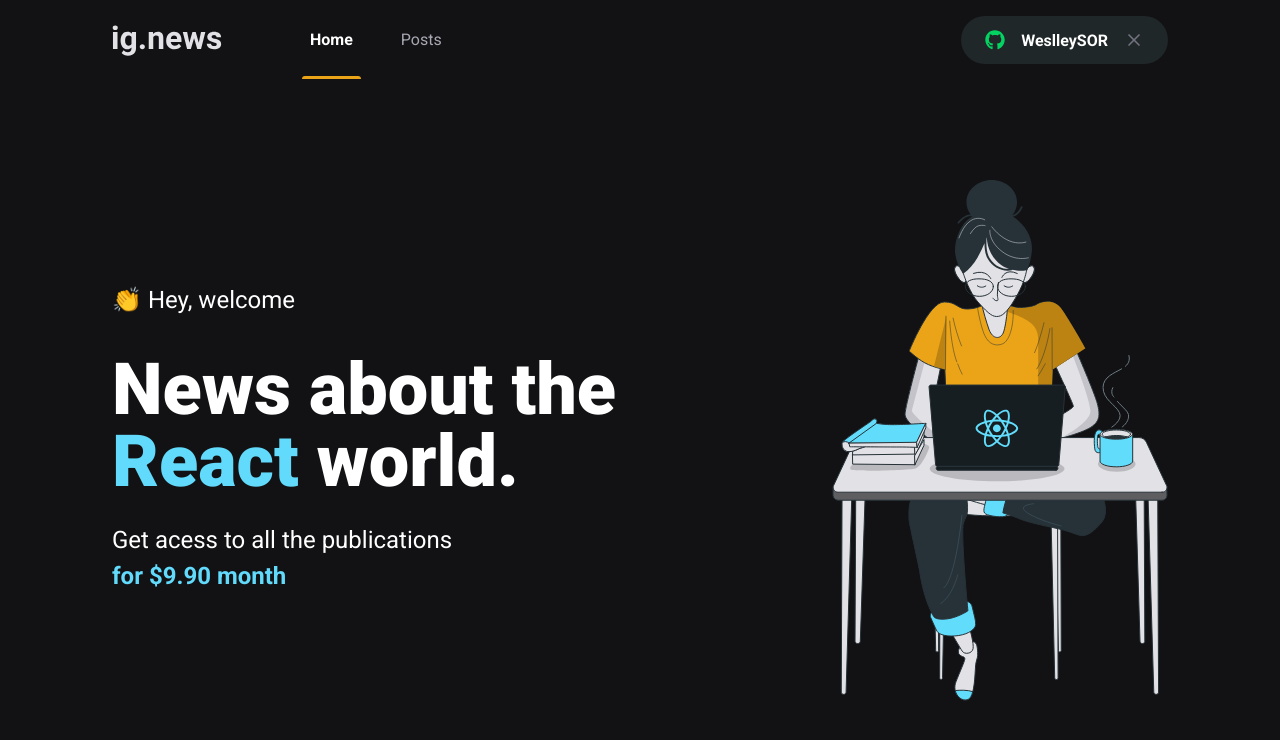
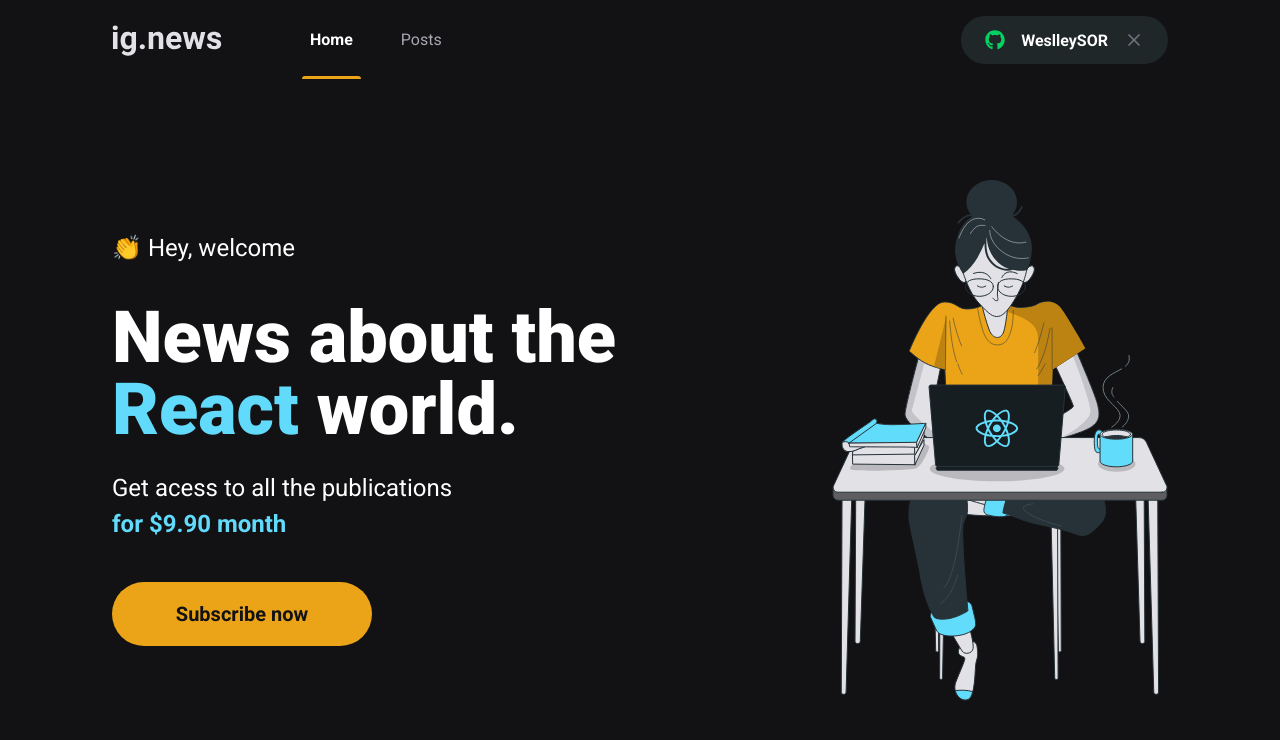
Before and after one commit to WeslleySOR/ignews, a Next.js app: page / in a window 1280 px wide. Shown: the top 740 px of the page. Built offline with nearby package versions, Linux system fonts and the light colour scheme.

Commit message:
create: Componente: SubscribeButton

```diff
--- /dev/null
+++ b/src/components/Header/SubscribeButton/index.tsx
@@ -0,0 +1,12 @@
+import styles from './styles.module.scss'
+
+export function SubscribeButton() {
+    return (
+        <button
+            type='button'
+            className={styles.subscribeButton}
+        >
+            Subscribe now
+        </button>
+    )
+}
--- /dev/null
+++ b/src/components/Header/SubscribeButton/styles.module.scss
@@ -0,0 +1,20 @@
+.subscribeButton {
+    height: 4rem;
+    width: 260px;
+    border: 0;
+    border-radius: 2rem;
+    background: var(--yellow-500);
+    color: var(--gray-900);
+    font-size: 1.25rem;
+    font-weight: bold;
+
+    display: flex;
+    align-items: center;
+    justify-content: center;
+
+    transition: filter 0.2s;
+
+    &:hover {
+        filter: brightness(0.8);
+    }
+}
--- a/src/pages/home.module.scss
+++ b/src/pages/home.module.scss
@@ -37,4 +37,8 @@
             font-weight: bold;
         }
     }
+
+    button {
+        margin-top: 2.5rem;
+    }
 }
--- a/src/pages/index.tsx
+++ b/src/pages/index.tsx
@@ -1,4 +1,5 @@
 import Head from 'next/head'
+import { SubscribeButton } from '../components/Header/SubscribeButton'
 
 import styles from './home.module.scss'
 
@@ -16,6 +17,7 @@
           <p>Get acess to all the publications <br />
             <span>for $9.90 month</span>
           </p>
+          <SubscribeButton />
         </section>
         <img src="/images/avatar.svg" alt="Girl Coding" />
       </main>
```
